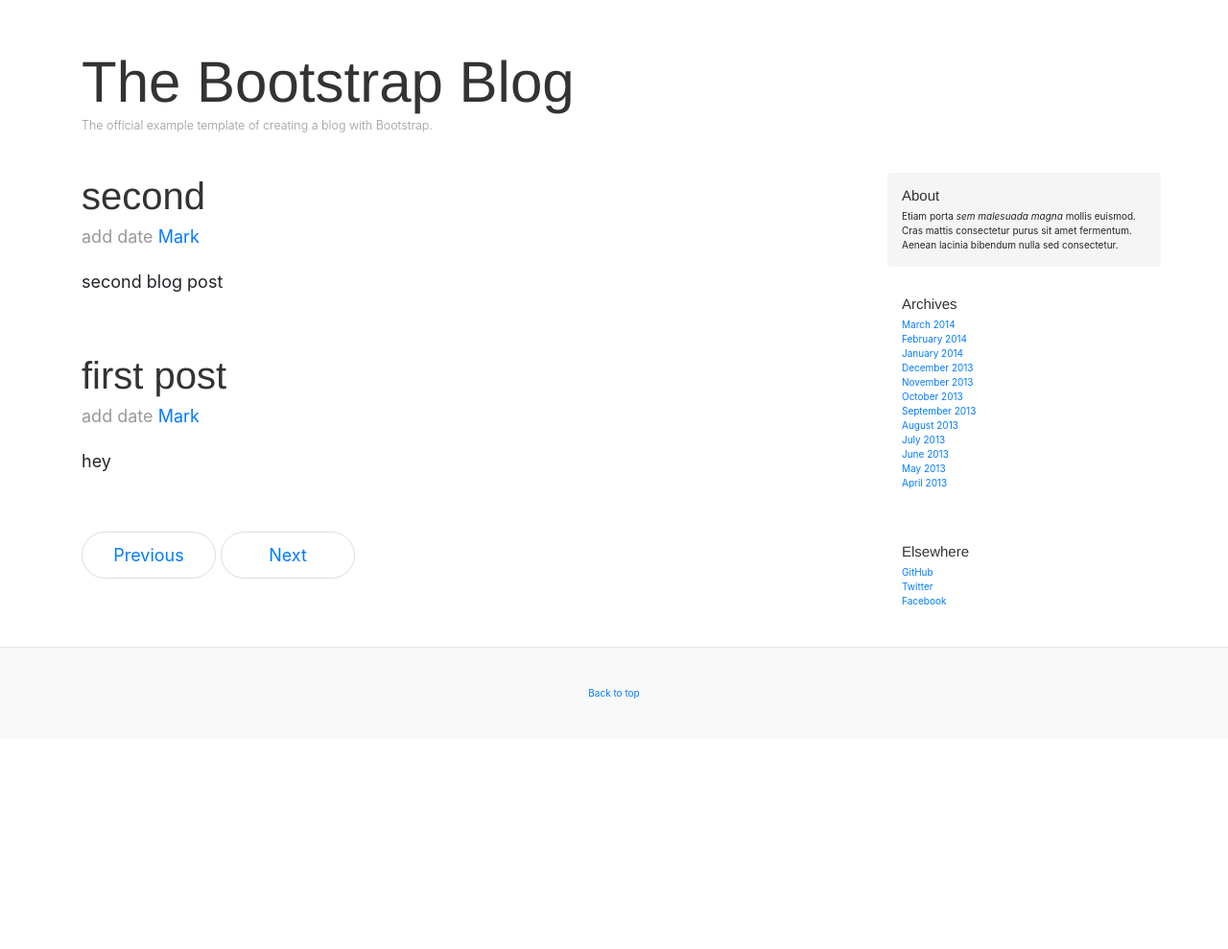
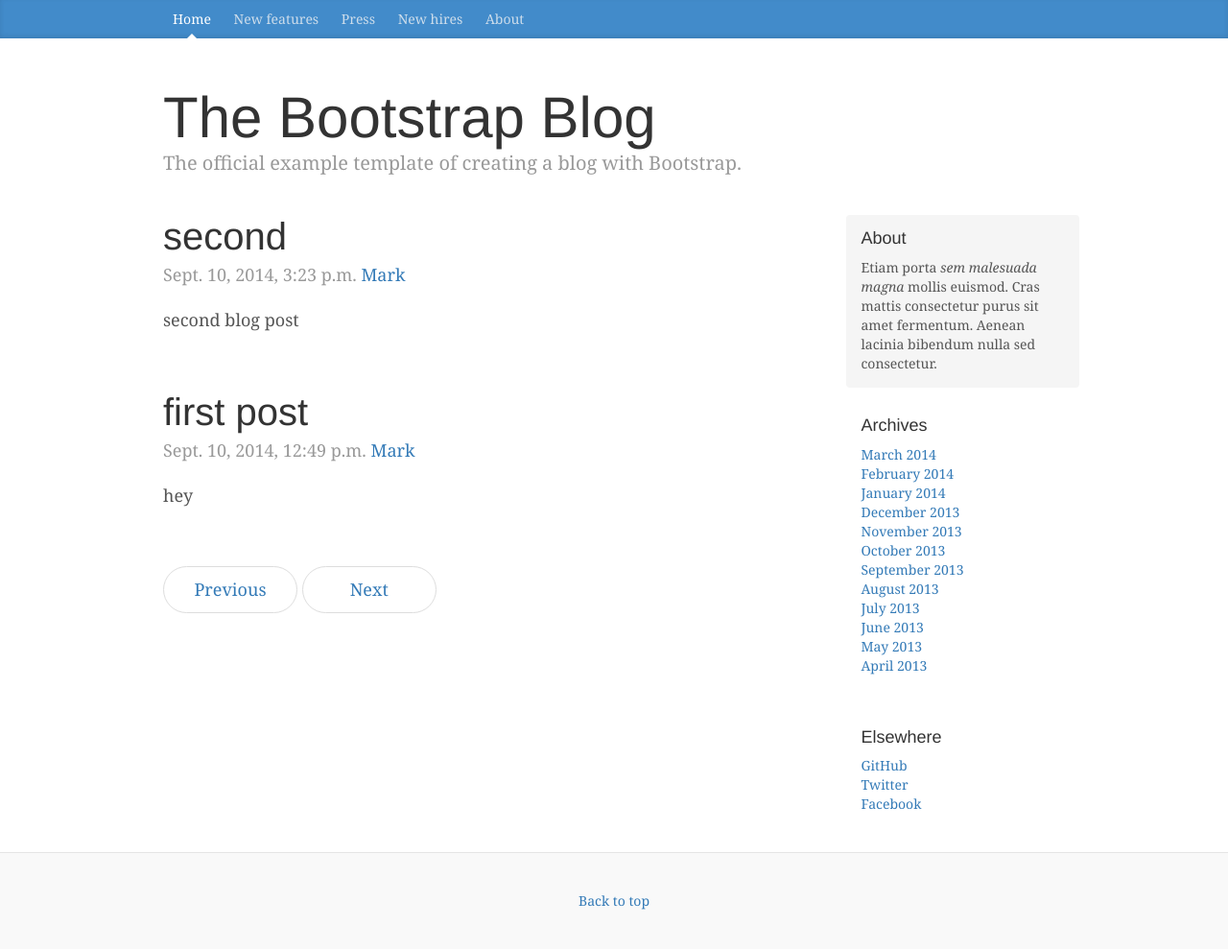
Before and after one commit to paulmouzas/blogodrone, a Django app: page /blog/ in a window 1280 px wide. Shown: the whole page at 96% size. Before the commit the page ends 728 px from the top, so only its background shows below. Run offline with Django 3.2, Linux system fonts and the light colour scheme; data comes from the database, SQL or seed files in the repository; parts of the project's set-up code (start-up, migrations or seed data) failed here and were passed over; some libraries are stand-ins or nearby versions.

Commit message:
added timestamp to blog entries

```diff
--- a/blog/templates/blog/base.html
+++ b/blog/templates/blog/base.html
@@ -15,11 +15,6 @@
 
     <title>Blog Template for Bootstrap</title>
 
-    <!-- Bootstrap core CSS -->
-    <link href="../../dist/css/bootstrap.min.css" rel="stylesheet">
-
-    <!-- Custom styles for this template -->
-    <link href="blog.css" rel="stylesheet">
 
     <!-- HTML5 shim and Respond.js IE8 support of HTML5 elements and media queries -->
     <!--[if lt IE 9]>
@@ -27,16 +22,19 @@
       <script src="https://oss.maxcdn.com/respond/1.4.2/respond.min.js"></script>
     <![endif]-->
   </head>
-
+      <div class="blog-masthead">
+      <div class="container">
+        <nav class="blog-nav">
+          <a class="blog-nav-item active" href="#">Home</a>
+          <a class="blog-nav-item" href="#">New features</a>
+          <a class="blog-nav-item" href="#">Press</a>
+          <a class="blog-nav-item" href="#">New hires</a>
+          <a class="blog-nav-item" href="#">About</a>
+        </nav>
+      </div>
+    </div>
    {% block content %}{% endblock %}
 
-    <!-- Bootstrap core JavaScript
-    ================================================== -->
-    <!-- Placed at the end of the document so the pages load faster -->
-    <script src="https://ajax.googleapis.com/ajax/libs/jquery/1.11.1/jquery.min.js"></script>
-    <script src="../../dist/js/bootstrap.min.js"></script>
-    <script src="../../assets/js/docs.min.js"></script>
-    <!-- IE10 viewport hack for Surface/desktop Windows 8 bug -->
-    <script src="../../assets/js/ie10-viewport-bug-workaround.js"></script>
+
   </body>
 </html>
--- a/blog/templates/blog/index.html
+++ b/blog/templates/blog/index.html
@@ -16,7 +16,7 @@
     {% for entry in latest_entry_list %}
       <div class="blog-post">
         <h2 class="blog-post-title">{{entry.title}}</h2>
-        <p class="blog-post-meta">add date <a href="#">Mark</a></p>
+        <p class="blog-post-meta">{{ entry.pub_date }} <a href="#">Mark</a></p>
 
         <p>{{entry.post}}
       </div><!-- /.blog-post -->
```
Also changed, not shown: 1 other file.
